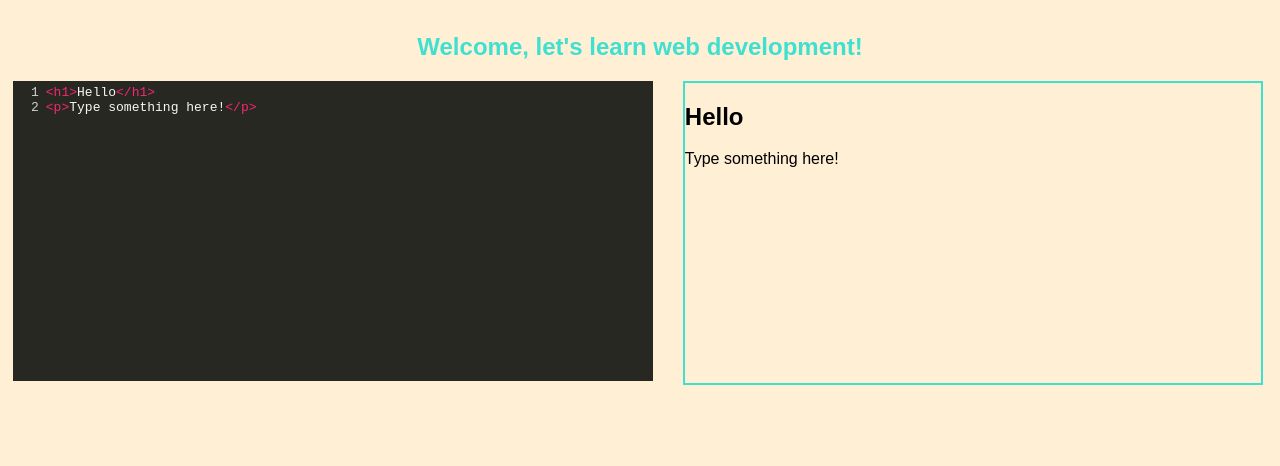
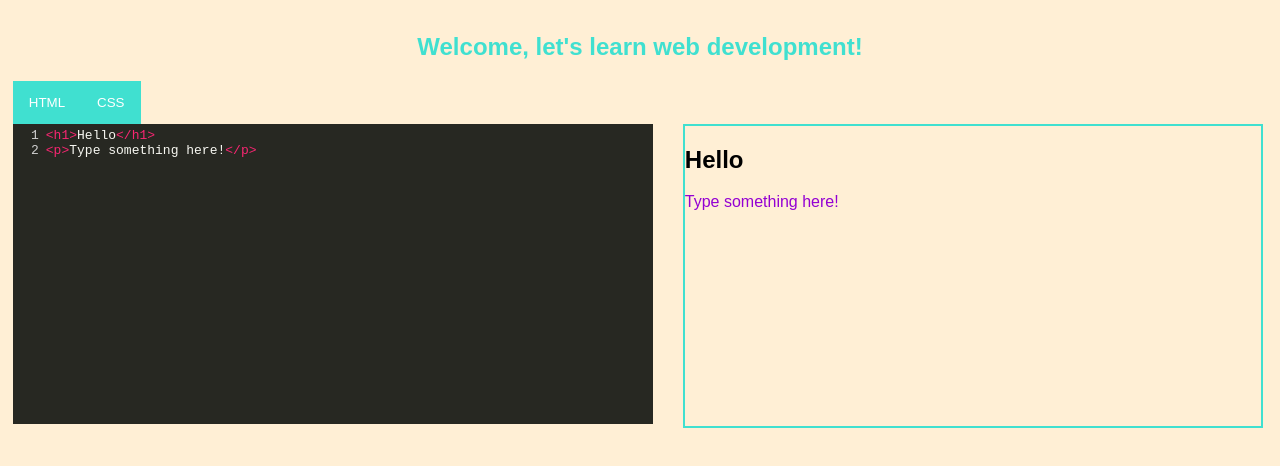
Before and after one commit to makeupsomething/learn-to-web-dev, a React (Create React App) app: page / in a window 1280 px wide. Shown: the top 466 px of the page. Built offline with nearby package versions, Linux system fonts and the light colour scheme.

Commit message:
Add css editor

```diff
--- a/src/App.js
+++ b/src/App.js
@@ -5,6 +5,7 @@ import './App.css';
 import 'codemirror/lib/codemirror.css';
 import 'codemirror/theme/monokai.css';
 require('codemirror/mode/htmlmixed/htmlmixed');
+require('codemirror/mode/css/css');
 
 
 const Title = styled.h1`
@@ -47,9 +48,27 @@ const ListItem = styled.li`
 	height: 100;
 `
 
+const TabButton = styled.button`
+	overflow: hidden;
+    border: 1px solid #ccc;
+	color: white;
+    background-color: turquoise;
+    border: none;
+    outline: none;
+    cursor: pointer;
+    padding: 14px 16px;
+    transition: 0.3s;
+
+	${TabButton}:hover {
+    	background-color: darkturquoise;
+  	}
+`
+
 class App extends Component {
 	state = {
-		value: '<h1>Hello</h1>\n<p>Type something here!</p>'
+		value_html: '<h1>Hello</h1>\n<p>Type something here!</p>',
+		value_css: 'p {\n color: darkviolet;\n}',
+		editor: 'html',
 	};
 
   	handleChange = (event) => {
@@ -57,24 +76,34 @@ class App extends Component {
 	}
 
 	createMarkup = () => {
-        return {__html: this.state.value};
-    }
+		let finalStyle = `${this.state.value_html}
+						<style>
+							${this.state.value_css}
+						</style>`
+        return {__html: finalStyle};
+	}
+
+	setEditor = (editorType) => {
+		this.setState({editor: editorType});
+	}
 
   	render() {
     	return (
       		<Wrapper>
 				<Title>{`Welcome, let's learn web development!`}</Title>
+				<TabButton onClick={() => this.setEditor('html')}>HTML</TabButton>
+				<TabButton onClick={() => this.setEditor('css')}>CSS</TabButton>
 				<MainList>
 					<ListItem>
 					<CodeMirror
-						value={this.state.value}
+						value={this.state.editor === 'html' ? this.state.value_html : this.state.value_css}
 						options={{
-								mode: 'htmlmixed',
+								mode: this.state.editor === 'html' ? 'htmlmixed' : 'css',
 								theme: 'monokai',
-								lineNumbers: true
+								lineNumbers: true,
 							}}
 							onBeforeChange={(editor, data, value) => {
-								this.setState({value});
+								this.state.editor === 'html' ? this.setState({value_html: value}) : this.setState({value_css: value});
 							}}
 							onChange={(editor, data, value) => {}}
 						/>
```
